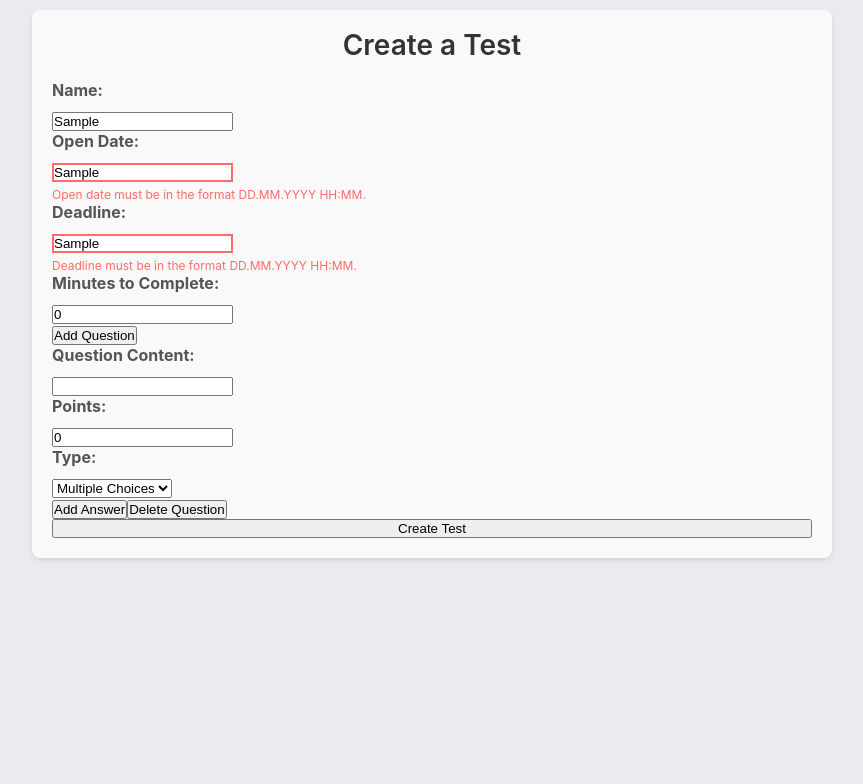
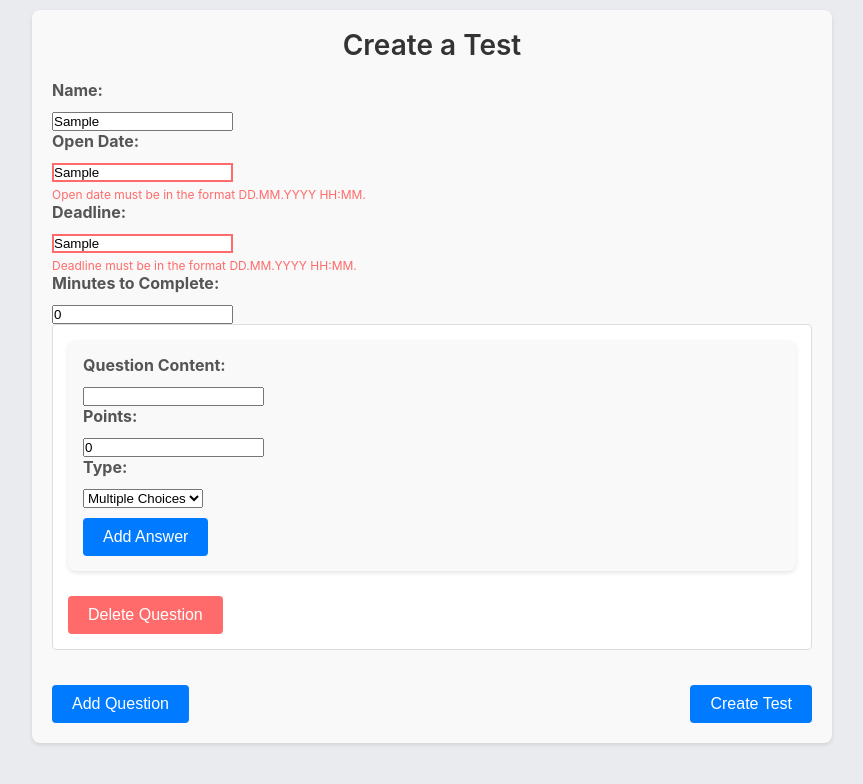
Before and after one commit to dima0808/kpi-test-platform, a React (Create React App) app in the folder frontend/: page /create-test in a window 1280 px wide. Both pictures are taken after typing "Sample", "Sample", "Sample" into the empty fields and a click on the button "Add Question". Shown: the top 784 px of the page, without its empty margins (208-1071 px from the left). Built offline with nearby package versions, Linux system fonts and the light colour scheme; a web font is replaced by a local one.

Commit message:
validation displaying fixed

```diff
--- a/frontend/src/components/Question.jsx
+++ b/frontend/src/components/Question.jsx
@@ -37,9 +37,10 @@ function Question({ test, handleSaveAnswer, handleFinishTest, testSession, quest
   };
 
   const formatTime = (seconds) => {
-    const minutes = Math.floor(seconds / 60);
+    const hours = Math.floor(seconds / 3600);
+    const minutes = Math.floor((seconds % 3600) / 60);
     const secs = seconds % 60;
-    return `${minutes}:${secs < 10 ? '0' : ''}${secs}`;
+    return `${hours}:${minutes < 10 ? '0' : ''}${minutes}:${secs < 10 ? '0' : ''}${secs}`;
   };
 
   if (!question) {
--- a/frontend/src/components/review/MatchPairsReview.jsx
+++ b/frontend/src/components/review/MatchPairsReview.jsx
@@ -12,7 +12,7 @@ function MatchPairsReview({ answers, selectedAnswer }) {
             <div className="match__between"></div>
             <div className="match__field filled">
               {answers.find((answer) =>
-                answer.leftOption === left && selectedAnswer.includes(answer.id)).rightOption}
+                answer.leftOption === left && selectedAnswer.includes(answer.id))?.rightOption}
             </div>
           </div>
         ))}
--- a/frontend/src/pages/TestCreation.jsx
+++ b/frontend/src/pages/TestCreation.jsx
@@ -120,15 +120,19 @@ function TestCreation() {
     setTest({ ...test, questions });
   };
 
-  const handleSubmit = async (e) => {
-    e.preventDefault();
+  const handleSubmit = async () => {
     const token = Cookies.get('token');
+    console.log(test);
     createTest(test, token).then(() => navigate('/tests'))
-      .catch((error) => setErrors((prevErrors) => ({ ...prevErrors, submit: error.message })));
+      .catch((error) => {
+        setErrors((prevErrors) => ({ ...prevErrors, submit: error.message }));
+        console.log(error);
+        console.log("hello");
+      });
   };
 
   return (
-    <form className="test-creation" onSubmit={handleSubmit}>
+    <div className="test-creation">
       <h2>Create a Test</h2>
       <div>
         <label>Name:</label>
@@ -147,6 +151,7 @@ function TestCreation() {
         <input
           type="text"
           name="openDate"
+          placeholder="e.g., 11.11.2024 12:35"
           value={test.openDate}
           onChange={handleInputChange}
           onBlur={(e) => validateField('openDate', e.target.value)}
@@ -159,6 +164,7 @@ function TestCreation() {
         <input
           type="text"
           name="deadline"
+          placeholder="e.g., 11.11.2024 15:35"
           value={test.deadline}
           onChange={handleInputChange}
           onBlur={(e) => validateField('deadline', e.target.value)}
@@ -178,11 +184,10 @@ function TestCreation() {
         />
         {errors.minutesToComplete && <div className="error-message">{errors.minutesToComplete}</div>}
       </div>
-      <div>
-        <button type="button" onClick={handleAddQuestion}>Add Question</button>
-      </div>
+      <div className="questions-container">
         {test.questions.map((question, qIndex) => (
-        <div key={qIndex}>
+          <div className="question" key={qIndex}>
+            <div className="question-form">
               <div>
                 <label>Question Content:</label>
                 <input
@@ -219,12 +224,11 @@ function TestCreation() {
                   <option value="matching">Matching</option>
                 </select>
               </div>
-          <div>
-            <button type="button" onClick={() => handleAddAnswer(qIndex)}>Add Answer</button>
-            <button type="button" onClick={() => handleDeleteQuestion(qIndex)}>Delete Question</button>
-          </div>
+              <button type="button" onClick={() => handleAddAnswer(qIndex)}>
+                Add Answer
+              </button>
               {question.answers.map((answer, aIndex) => (
-            <div key={aIndex}>
+                <div key={aIndex} className="answer-input">
                   {question.type === 'matching' ? (
                     <>
                       <div>
@@ -306,11 +310,21 @@ function TestCreation() {
                 </div>
               ))}
             </div>
+            <button className="delete-button" onClick={() => handleDeleteQuestion(qIndex)}>
+              Delete Question
+            </button>
+          </div>
         ))}
-      <button type="submit">Create Test</button>
+      </div>
+      <div className="buttons-container">
+        <button onClick={handleAddQuestion}>Add Question</button>
+        <button onClick={handleSubmit}>Create Test</button>
+      </div>
 
-      {errors.submit && <p className="error">{errors.submit}</p>}
-    </form>
+      {errors.submit && errors.submit.split(',').map((error, index) => (
+        <div key={index} className="error-message">{error}</div>
+      ))}
+    </div>
   );
 }
 
```
Also changed, not shown: 2 other files (tests, documents, lock files or other folders). Lines whose indentation alone changed are shown as unchanged.
